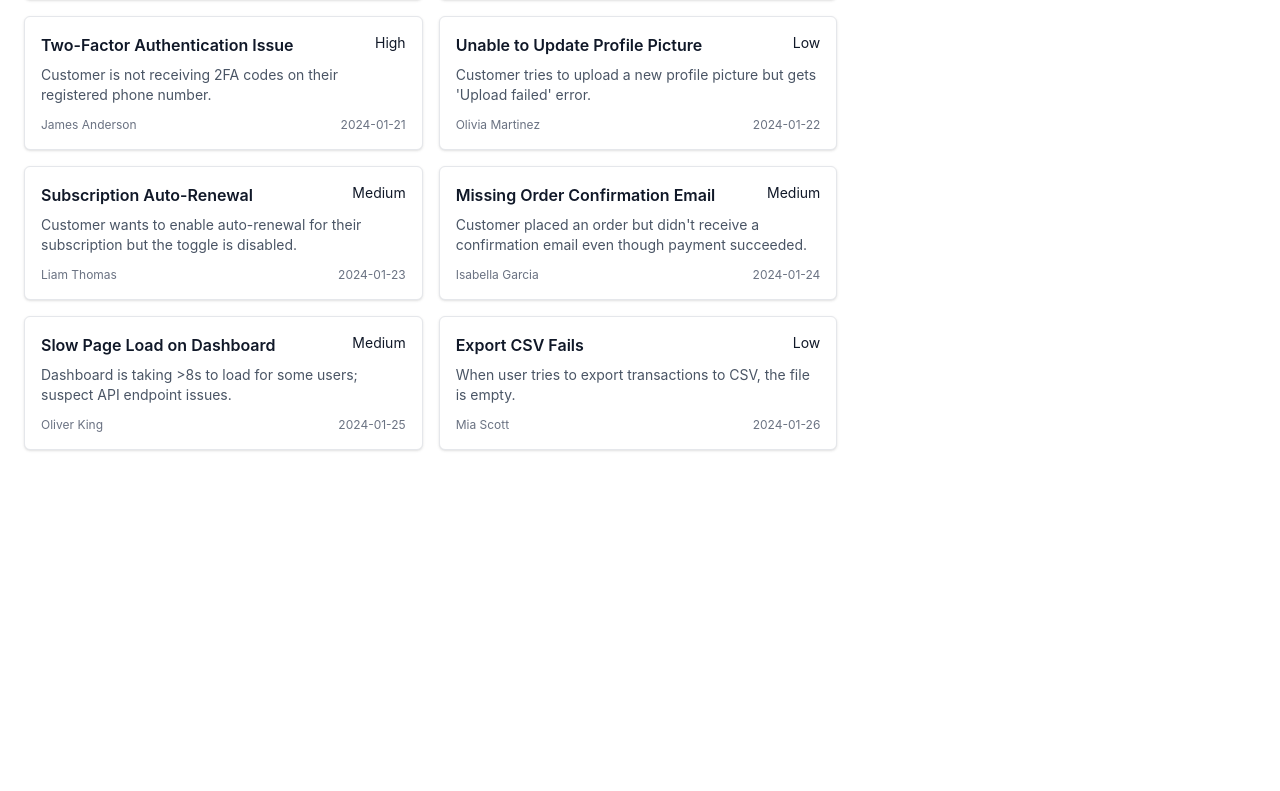
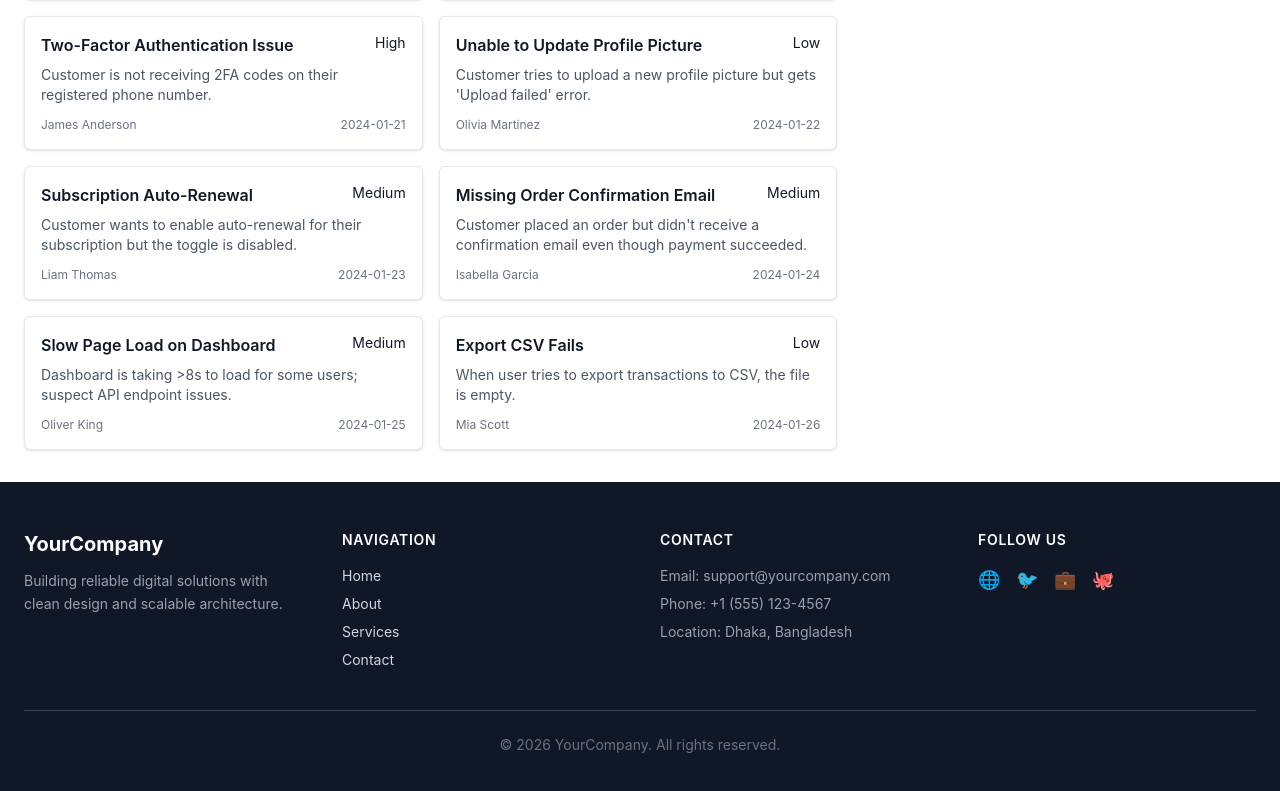
Before and after one commit to Mahmudur-Rahman-Salman/Customer-Support-Zone, a React (Vite) app: page / in a window 1280 px wide. Shown: the part 896-1687 px from the top of the page. Before the commit the page ends 1378 px from the top, so only its background shows below. Built offline with nearby package versions, Linux system fonts and the light colour scheme.

Commit message:
footer section added

```diff
--- a/src/App.jsx
+++ b/src/App.jsx
@@ -4,6 +4,7 @@ import Navbar from "./components/Navbar";
 import { toast, ToastContainer } from "react-toastify";
 import MainSection from "./components/MainSection";
 import { useEffect, useState } from "react";
+import Footer from "./components/Footer";
 
 function App() {
   const [tickets, setTickets] = useState([]); // Ticket[]
@@ -72,6 +73,7 @@ function App() {
           onSelectTicket={handleSelectTicket}
           onCompleteTicket={handleCompleteTicket}
         ></MainSection>
+        <Footer></Footer>
 
         <ToastContainer position="top-right"></ToastContainer>
       </div>
--- /dev/null
+++ b/src/components/Footer.jsx
@@ -0,0 +1,104 @@
+import React from "react";
+
+const Footer = () => {
+  return (
+    <>
+      <footer class="bg-gray-900 text-gray-300">
+        <div class="max-w-7xl mx-auto px-6 py-12">
+          <div class="grid grid-cols-1 sm:grid-cols-2 lg:grid-cols-4 gap-10">
+            <div>
+              <h2 class="text-xl font-bold text-white">YourCompany</h2>
+              <p class="mt-3 text-sm text-gray-400 leading-relaxed">
+                Building reliable digital solutions with clean design and
+                scalable architecture.
+              </p>
+            </div>
+
+            <div>
+              <h3 class="text-sm font-semibold text-white uppercase tracking-wider">
+                Navigation
+              </h3>
+              <ul class="mt-4 space-y-2 text-sm">
+                <li>
+                  <a href="#" class="hover:text-white transition">
+                    Home
+                  </a>
+                </li>
+                <li>
+                  <a href="#" class="hover:text-white transition">
+                    About
+                  </a>
+                </li>
+                <li>
+                  <a href="#" class="hover:text-white transition">
+                    Services
+                  </a>
+                </li>
+                <li>
+                  <a href="#" class="hover:text-white transition">
+                    Contact
+                  </a>
+                </li>
+              </ul>
+            </div>
+
+            <div>
+              <h3 class="text-sm font-semibold text-white uppercase tracking-wider">
+                Contact
+              </h3>
+              <ul class="mt-4 space-y-2 text-sm text-gray-400">
+                <li>Email: support@yourcompany.com</li>
+                <li>Phone: +1 (555) 123-4567</li>
+                <li>Location: Dhaka, Bangladesh</li>
+              </ul>
+            </div>
+
+            <div>
+              <h3 class="text-sm font-semibold text-white uppercase tracking-wider">
+                Follow Us
+              </h3>
+              <div class="mt-4 flex space-x-4">
+                <a
+                  href="#"
+                  aria-label="Facebook"
+                  class="hover:text-white transition"
+                >
+                  <span class="text-lg">🌐</span>
+                </a>
+                <a
+                  href="#"
+                  aria-label="Twitter"
+                  class="hover:text-white transition"
+                >
+                  <span class="text-lg">🐦</span>
+                </a>
+                <a
+                  href="#"
+                  aria-label="LinkedIn"
+                  class="hover:text-white transition"
+                >
+                  <span class="text-lg">💼</span>
+                </a>
+                <a
+                  href="#"
+                  aria-label="GitHub"
+                  class="hover:text-white transition"
+                >
+                  <span class="text-lg">🐙</span>
+                </a>
+              </div>
+            </div>
+          </div>
+
+          <div class="border-t border-gray-700 mt-10 pt-6">
+            <p class="text-sm text-gray-500 text-center">
+              © 2026 YourCompany. All rights reserved.
+            </p>
+          </div>
+        </div>
+      </footer>
+    </>
+  );
+};
+
+export default Footer;
```
